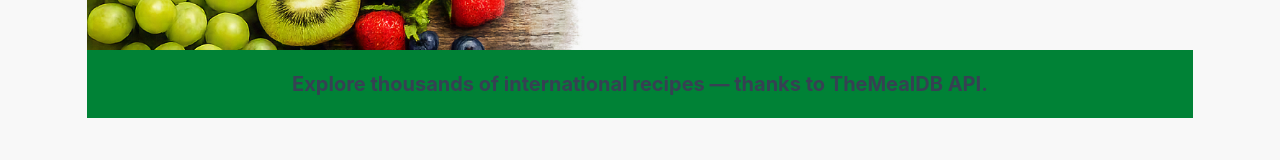
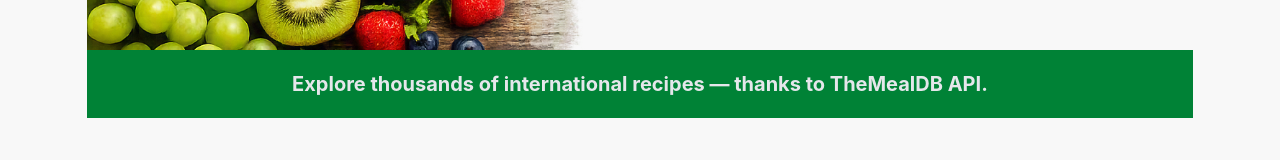
Before and after one commit to RaulSoriaUlibarri/Cookbook, a Next.js app: page / in a window 1280 px wide. Shown: the part 430-590 px from the top of the page. Built offline with nearby package versions, Linux system fonts and the light colour scheme; no server answers; a web font is replaced by a local one; what @radix-ui/themes would draw is missing.

Commit message:
style(home): adjust text-color of banner

```diff
--- a/src/app/page.tsx
+++ b/src/app/page.tsx
@@ -20,7 +20,7 @@ export default async function Home() {
           </div>
         </div>
         <div className="py-5 flex justify-center bg-green-700 text-xl text-white ">
-          <strong className="text-gray-700 dark:text-gray-200">
+          <strong className="text-gray-200 ">
             Explore thousands of international recipes — thanks to TheMealDB
             API.
           </strong>
```
